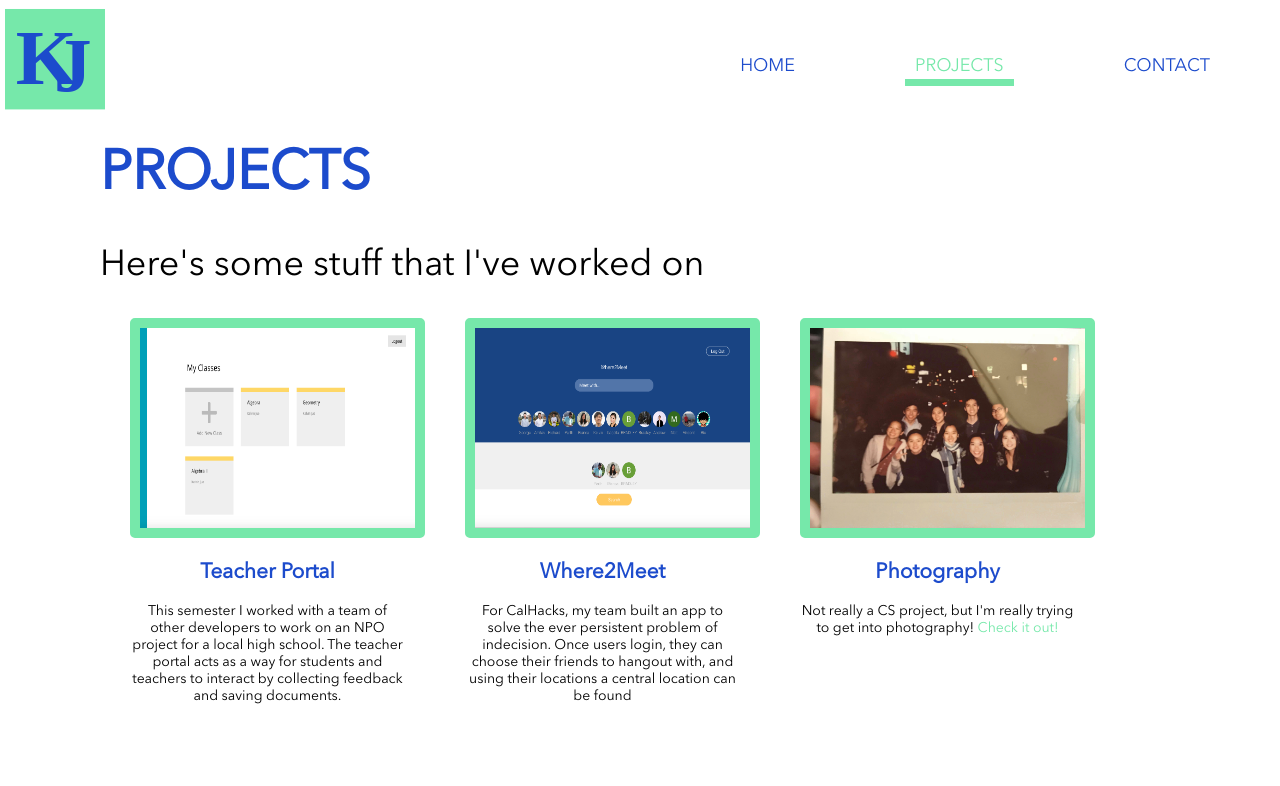
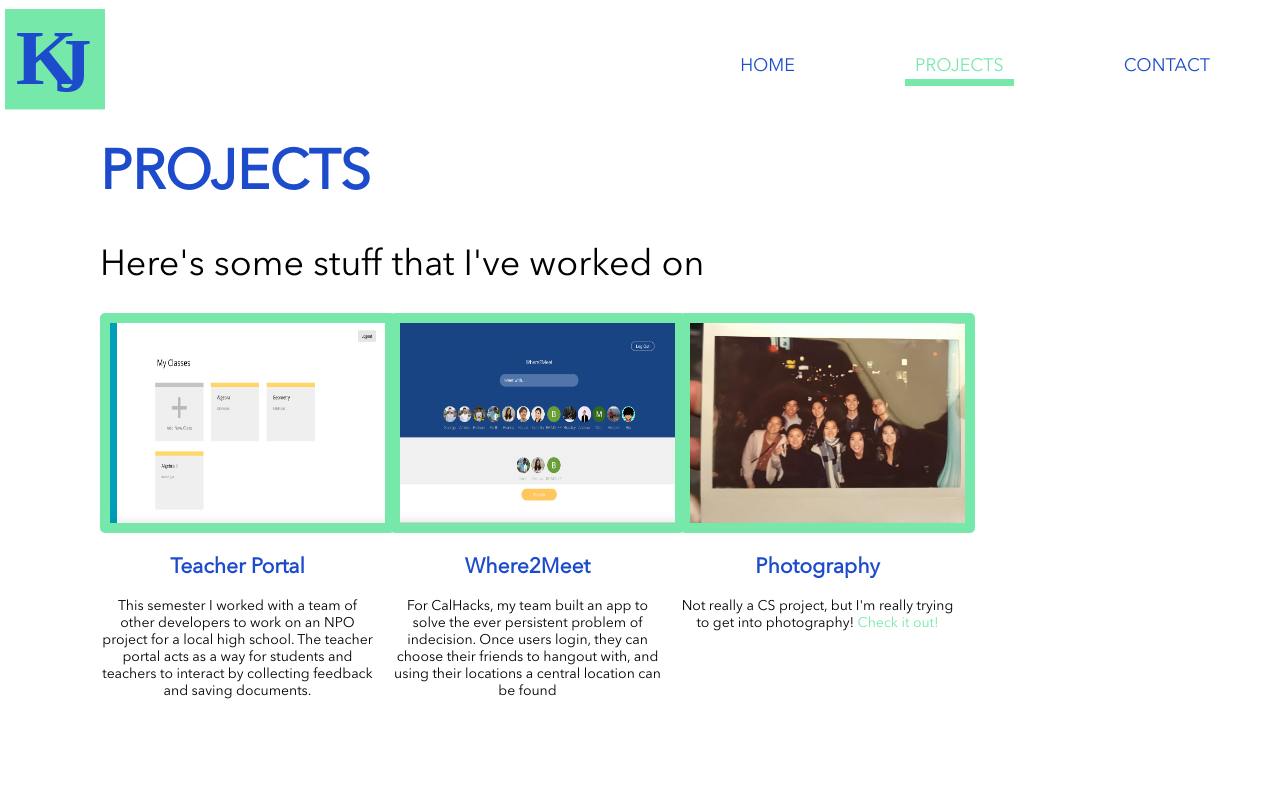
Before and after one commit to kelvinjue/kelvinjue.github.io, a React (Create React App) app: page /personal-website-v2/projects in a window 1280 px wide. Shown: the top 786 px of the page. Built offline with nearby package versions, Linux system fonts and the light colour scheme; grey boxes are pictures that could not be loaded.

Commit message:
more spacing

```diff
--- a/src/components/projects/Projects.css
+++ b/src/components/projects/Projects.css
@@ -35,7 +35,7 @@
   right: 0;
   top: 250px;
   width: 200px;
-  height: 400px;
+  height: 380px;
   color: #000;
   font-size: 26px;
   text-align: center;
--- a/src/components/projects/display/Display.css
+++ b/src/components/projects/display/Display.css
@@ -2,9 +2,9 @@
   position: relative;
   display: block;
 
-  margin: 30px;
+  margin: 25px 15px 15px 0;
   width: 275px;
-  height: 400px;
+  height: 380px;
 }
 
 .photo {
```
